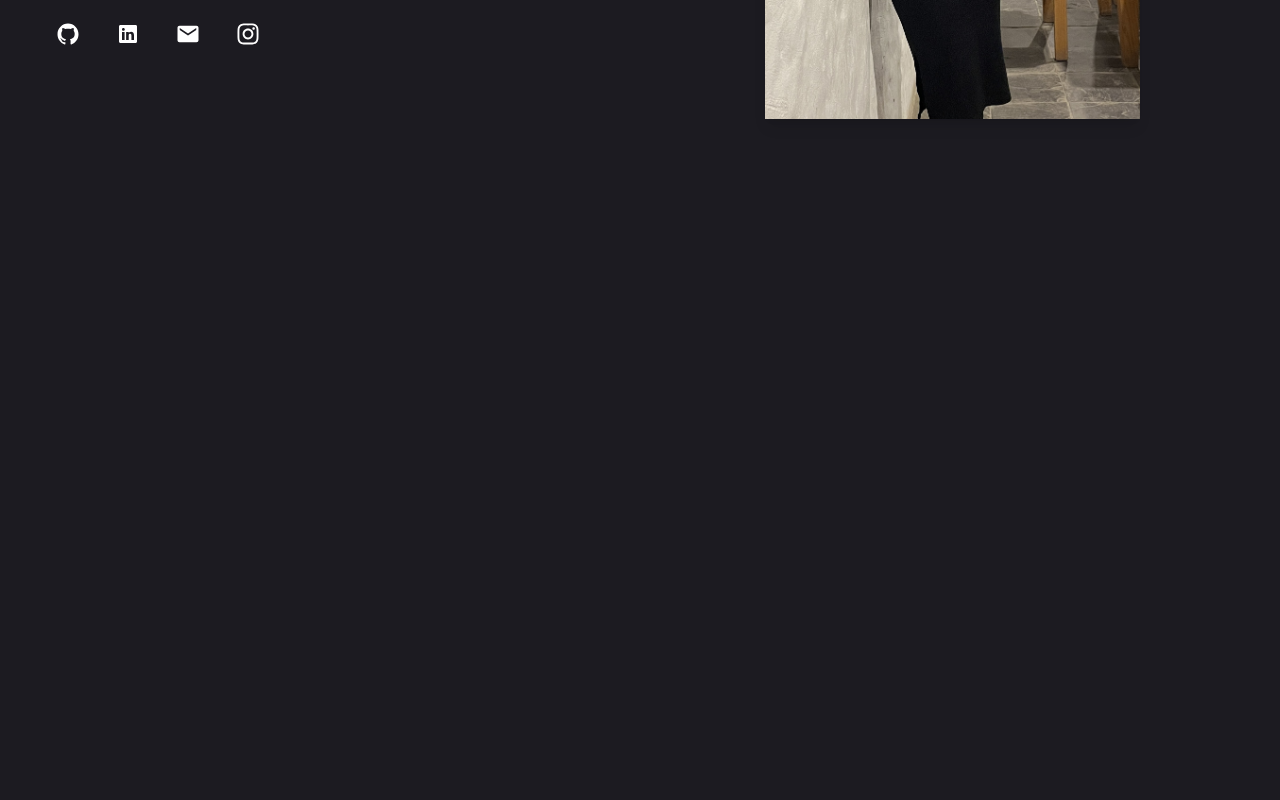
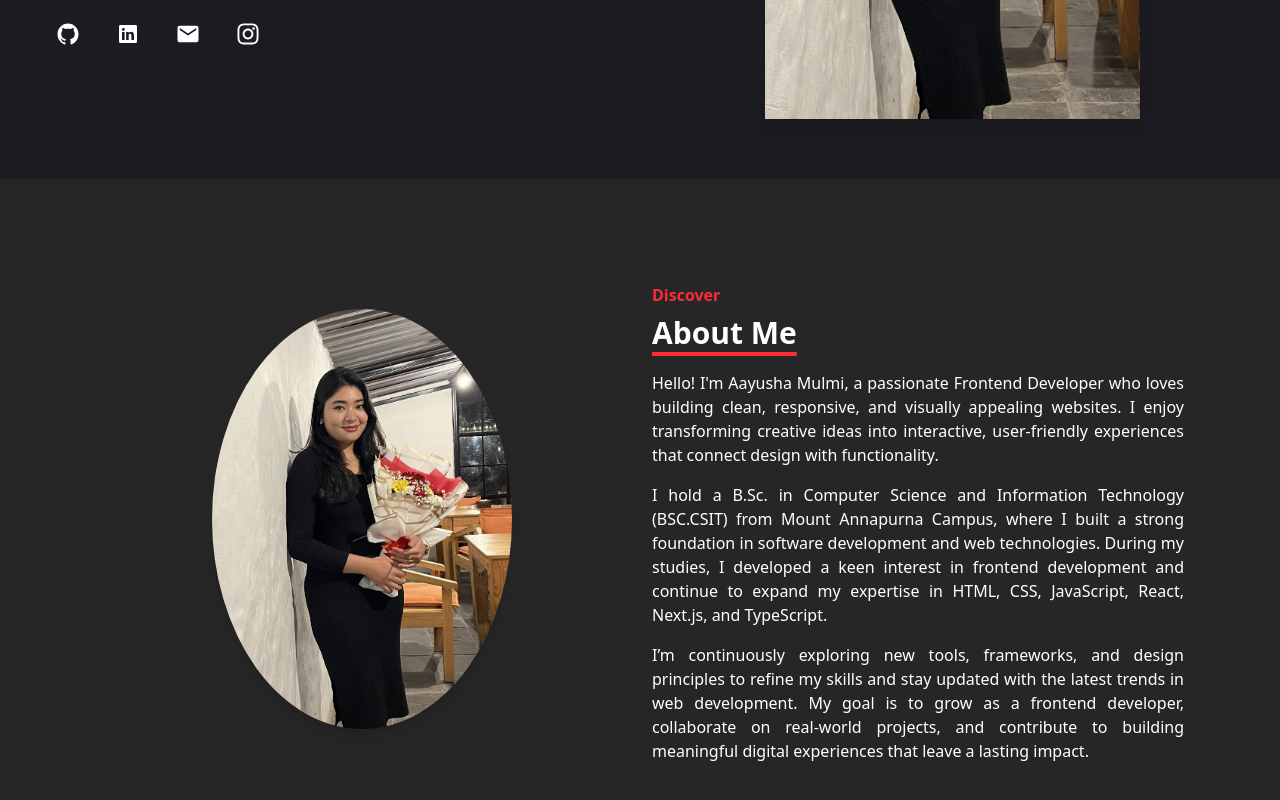
Before and after one commit to Aayusha-Mulmi/my-portfolio, a Next.js app: page / in a window 1280 px wide. Shown: the part 546-1346 px from the top of the page. Before the commit the page ends 800 px from the top, so only its background shows below. Built offline with nearby package versions, Linux system fonts and the light colour scheme; a web font is replaced by a local one.

Commit message:
feat: Add About section to the homepage

```diff
--- /dev/null
+++ b/src/app/About/page.tsx
@@ -0,0 +1,53 @@
+import Image from "next/image";
+import React from "react";
+
+export default function About() {
+  return (
+    <div className="h-screen bg-neutral-800 ">
+      <div className="grid grid-cols-1 lg:grid-cols-2 gap-6 mx-auto px-24 py-24">
+         <div className="flex justify-center items-center">
+          <Image
+            src="/Images/1000017914.jpg"
+            width={300}
+            height={300}
+            alt="Picture of the author"
+            className="rounded-[100%] object-cover shadow-lg"
+          />
+        </div>
+        <div>
+          <h2 className="text-red-500 font-bold text-md py-2">Discover</h2>
+          <h1 className="underline decoration-4 decoration-red-500 font-bold text-3xl underline-offset-8 pb-5">
+            About Me
+          </h1>
+          <div className="text-justify max-w-[600px]">
+            {" "}
+            <p>
+              Hello! I&apos;m Aayusha Mulmi, a passionate Frontend Developer who
+              loves building clean, responsive, and visually appealing websites.
+              I enjoy transforming creative ideas into interactive,
+              user-friendly experiences that connect design with functionality.
+            </p>
+            <p className="mt-4">
+              {" "}
+              I hold a B.Sc. in Computer Science and Information Technology
+              (BSC.CSIT) from Mount Annapurna Campus, where I built a strong
+              foundation in software development and web technologies. During my
+              studies, I developed a keen interest in frontend development and
+              continue to expand my expertise in HTML, CSS, JavaScript, React,
+              Next.js, and TypeScript.{" "}
+            </p>{" "}
+            <p className="mt-4">
+              {" "}
+              I’m continuously exploring new tools, frameworks, and design
+              principles to refine my skills and stay updated with the latest
+              trends in web development. My goal is to grow as a frontend
+              developer, collaborate on real-world projects, and contribute to
+              building meaningful digital experiences that leave a lasting
+              impact.{" "}
+            </p>{" "}
+          </div>
+        </div>
+      </div>
+    </div>
+  );
+}
--- a/src/app/page.tsx
+++ b/src/app/page.tsx
@@ -1,9 +1,11 @@
+import About from "./About/page";
 import Hero from "./Hero/page";
 
 export default function Home() {
   return (
     <div>
       <Hero />
+      <About />
     </div>
   );
 }
```
